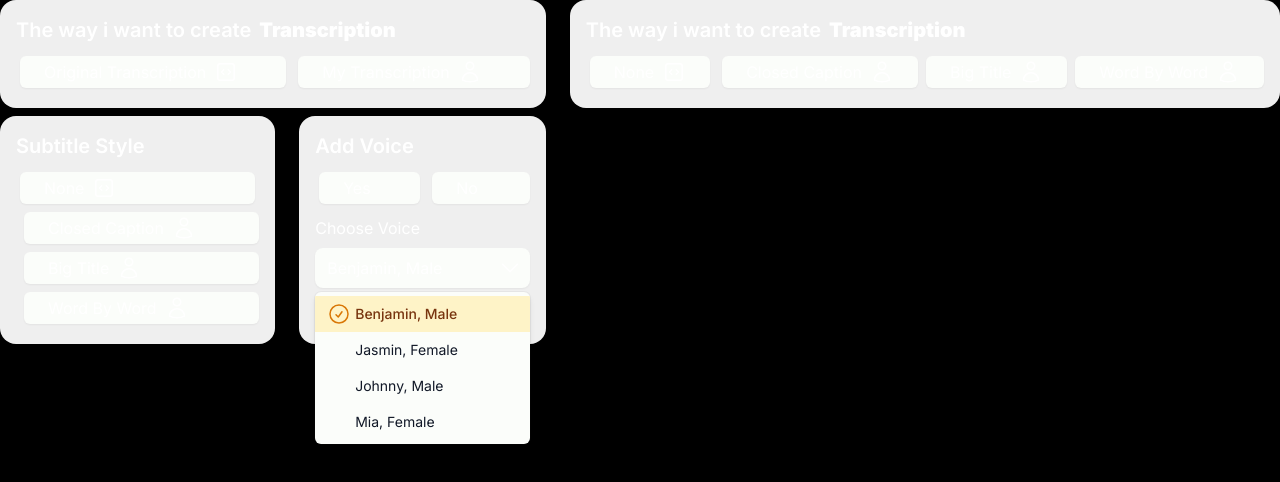
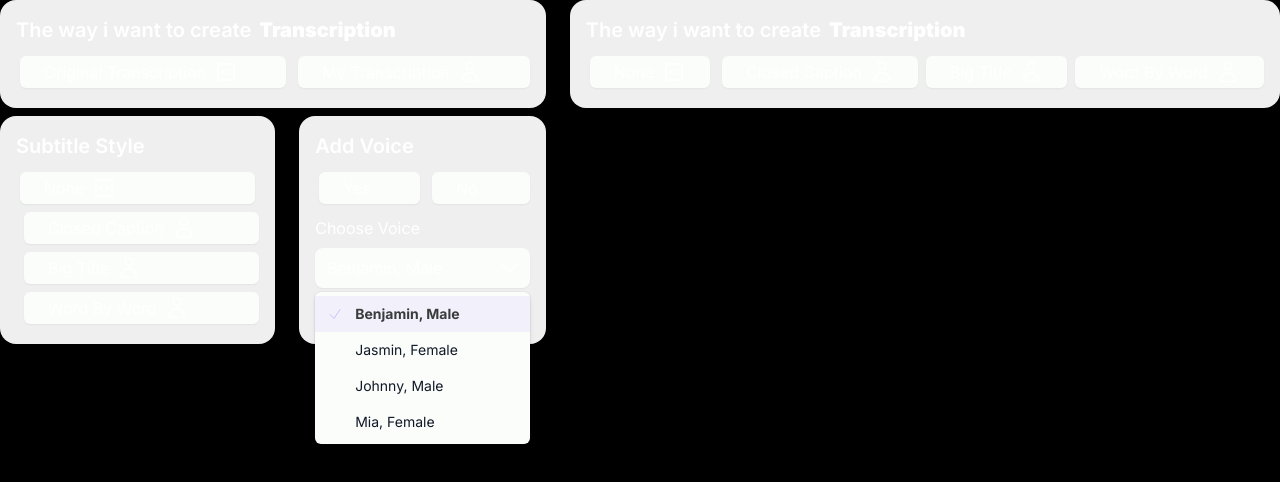
Before and after one commit to 1Like1Prayer/EditEase, a Next.js app: page / in a window 1280 px wide. Both pictures are taken after a click on the button "Benjamin, Male". Shown: the top 482 px of the page. Built offline with nearby package versions, Linux system fonts and the light colour scheme.

Commit message:
fix some styling

```diff
--- a/src/app/components/Select/Select.tsx
+++ b/src/app/components/Select/Select.tsx
@@ -2,18 +2,21 @@ import { Fragment, useState } from 'react';
 import { Listbox, Transition } from '@headlessui/react';
 import { CheckedCircle } from '@/app/components/icons/CheckedCircle';
 import { ChevronDown } from '@/app/components/icons/ChevronDown';
+import { Check } from '@/app/components/icons/Check';
 
 export interface SelectOptionType {
-  title: string
+  title: string;
 }
 interface SelectProps {
-  options: SelectOptionType[]
+  options: SelectOptionType[];
 }
 
-const DEFAULT_OPTION: SelectOptionType = {title: "No Options"}
+const DEFAULT_OPTION: SelectOptionType = { title: 'No Options' };
 
-export const Select = ({options}: SelectProps) => {
-  const [selected, setSelected] = useState<SelectOptionType>(options?.[0] || DEFAULT_OPTION);
+export const Select = ({ options }: SelectProps) => {
+  const [selected, setSelected] = useState<SelectOptionType>(
+    options?.[0] || DEFAULT_OPTION,
+  );
 
   return (
     <Listbox value={selected} onChange={setSelected}>
@@ -36,7 +39,7 @@ export const Select = ({options}: SelectProps) => {
                 key={personIdx}
                 className={({ active }) =>
                   `relative cursor-default select-none py-2 pl-10 pr-4 ${
-                      active ? 'bg-amber-100 text-amber-900' : 'text-gray-900'
+                    active ? 'bg-primary/20 text-black' : 'text-gray-900'
                   }`
                 }
                 value={option}
@@ -45,14 +48,14 @@ export const Select = ({options}: SelectProps) => {
                   <>
                     <span
                       className={`block truncate ${
-                          selected ? 'font-medium' : 'font-normal'
+                        selected ? 'font-bold' : 'font-normal'
                       }`}
                     >
                       {option.title}
                     </span>
                     {selected ? (
-                        <span className='absolute inset-y-0 left-0 flex items-center pl-3 text-amber-600'>
-                          <CheckedCircle />
+                      <span className='absolute inset-y-0 left-0 flex items-center pl-3 text-primary'>
+                        <Check />
                       </span>
                     ) : null}
                   </>
--- /dev/null
+++ b/src/app/components/icons/Check.tsx
@@ -0,0 +1,17 @@
+
+export const Check = () => (
+  <svg
+    xmlns='http://www.w3.org/2000/svg'
+    fill='none'
+    viewBox='0 0 24 24'
+    strokeWidth={1.5}
+    stroke='currentColor'
+    className={`h-4 w-4`}
+  >
+    <path
+      strokeLinecap='round'
+      strokeLinejoin='round'
+      d='M4.5 12.75l6 6 9-13.5'
+    />
+  </svg>
+);
```
Lines whose indentation alone changed are shown as unchanged.
